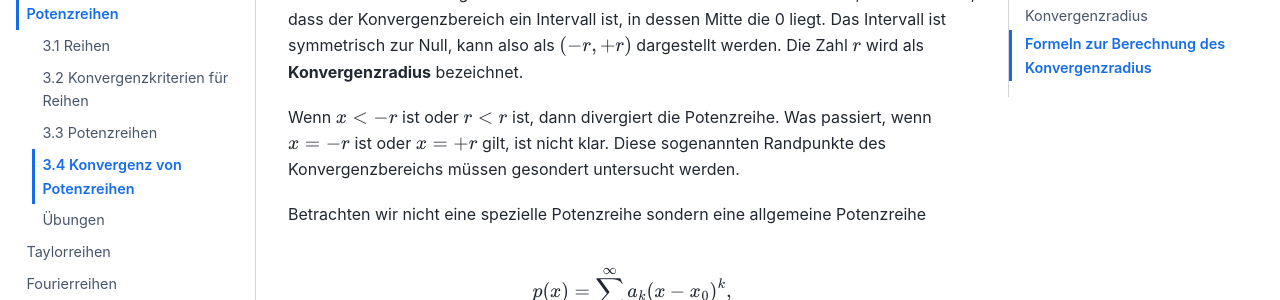
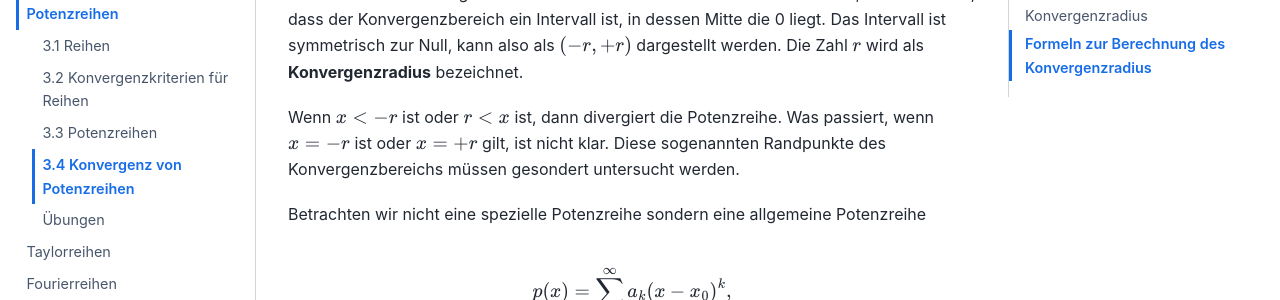
Before and after one commit to gramschs/book_mathe02, a Jupyter Book: the page built from doc/chapter03/chapter03_sec04.md, in a window 1280 px wide and 900 px high, scrolled down 1330 px. Shown: the part 149-449 px from the top of the window. Built offline with Jupyter Book 1.0.4 settings and Sphinx 7.4.7 and the Sphinx Book theme 1.1.4, drawn with Linux system fonts in a browser that asks for light colours.

Commit message:
typo fixed

```diff
--- a/doc/chapter03/chapter03_sec04.md
+++ b/doc/chapter03/chapter03_sec04.md
@@ -45,7 +45,7 @@ fest, dass der Konvergenzbereich ein Intervall ist, in dessen Mitte die 0 liegt.
 Das Intervall ist symmetrisch zur Null, kann also als $(-r, +r)$ dargestellt
 werden. Die Zahl $r$ wird als **Konvergenzradius** bezeichnet.
 
-Wenn $x < -r$ ist oder $r < r$ ist, dann divergiert die Potenzreihe. Was
+Wenn $x < -r$ ist oder $r < x$ ist, dann divergiert die Potenzreihe. Was
 passiert, wenn $x = -r$ ist oder $x = +r$ gilt, ist nicht klar. Diese
 sogenannten Randpunkte des Konvergenzbereichs müssen gesondert untersucht
 werden.
```
